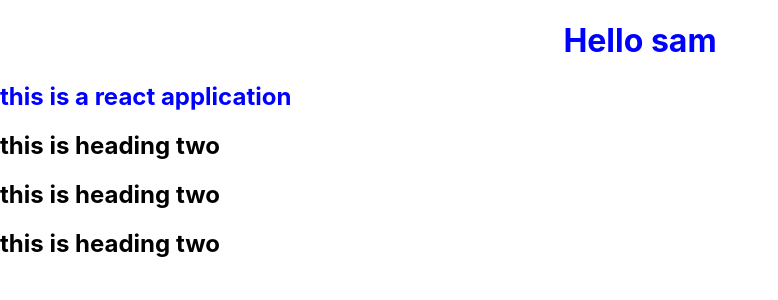
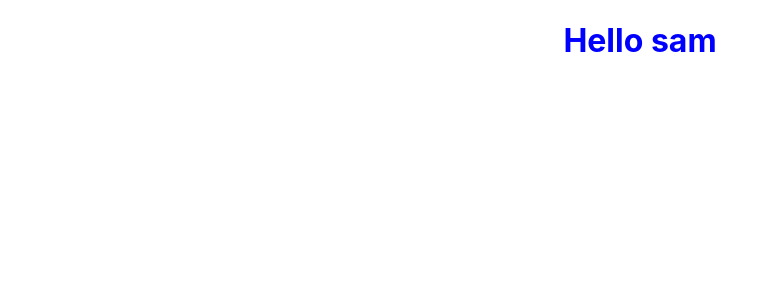
Before and after one commit to Sam516-Dev/React-Node-Express-Project, a React (Create React App) app in the folder Client/: page / in a window 1280 px wide. Shown: the top 300 px of the page, without its empty margins (0-778 px from the left). Built offline with nearby package versions, Linux system fonts and the light colour scheme.

Commit message:
push
Signed-off-by: Sam516-Dev <samuelnjoroge3455@gmail.com>

```diff
--- a/Client/src/App.js
+++ b/Client/src/App.js
@@ -5,10 +5,6 @@ function App() {
   return (
     <div>
       <Title> Hello sam </Title>
-      <Body> this is a react application </Body>
-      <h2> this is heading two </h2>
-      <h2> this is heading two </h2>
-      <h2> this is heading two </h2>
 
     </div>
   )
```
Also changed, not shown: Client/src/styled-components/Pages/aboutUs.js (+0 -8 lines).
